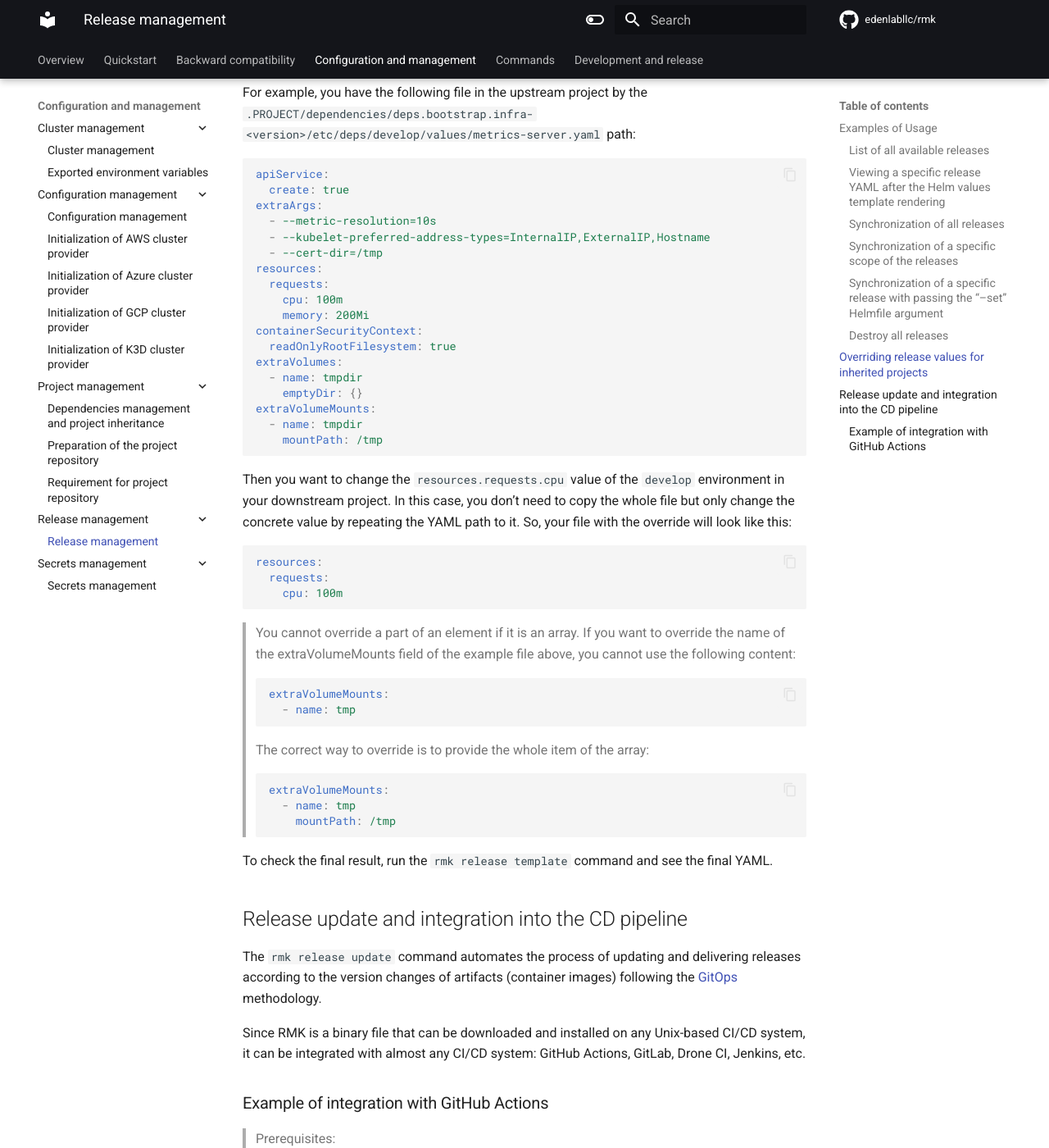
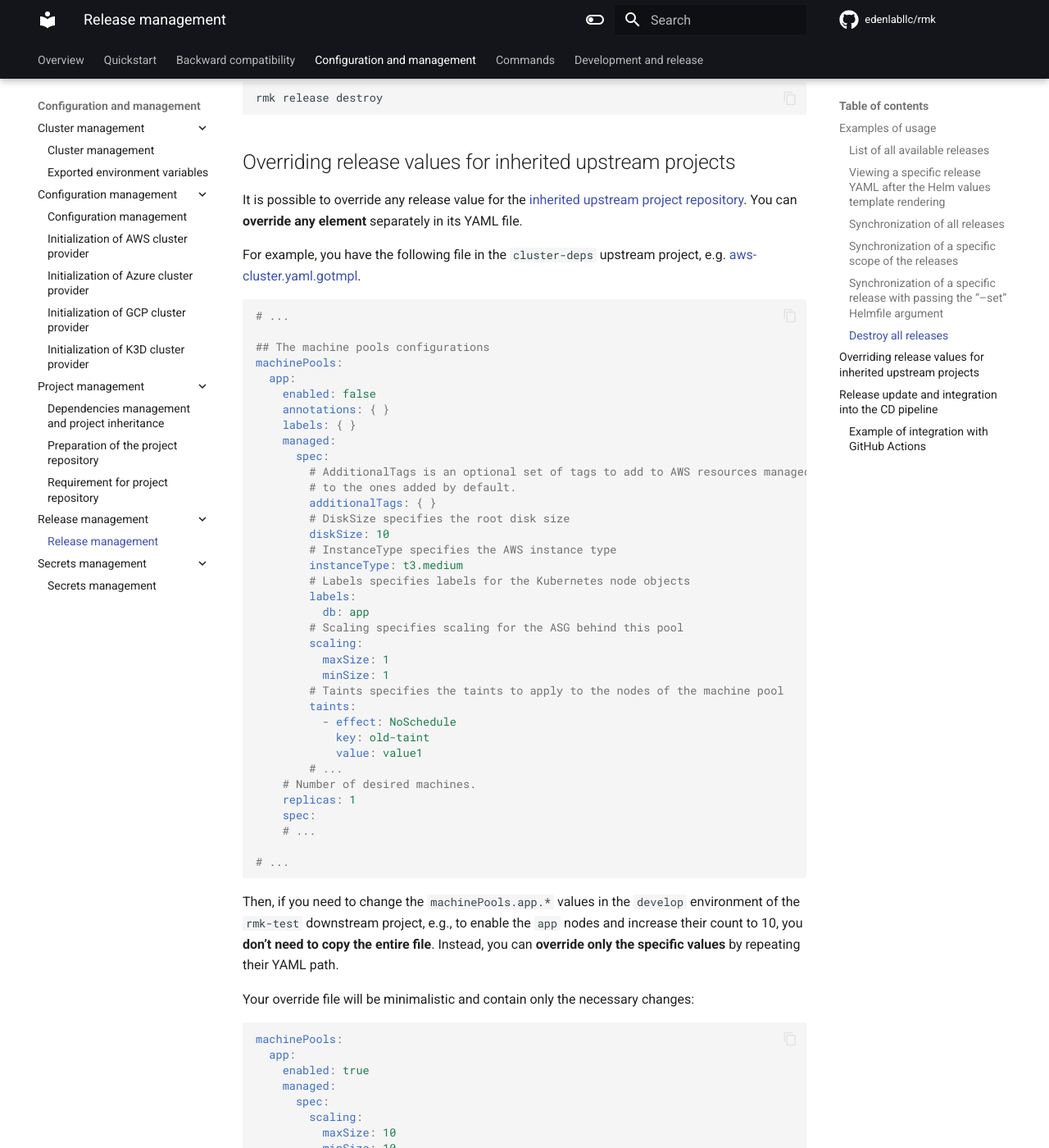
Before and after one commit to edenlabllc/rmk, an MkDocs documentation site: the page built from docs/configuration/release-management/release-management.md, in a window 1280 px wide and 1400 px high, scrolled down 2274 px. Shown: the whole window at 82% size. Built offline with MkDocs 1.6.1 and Material for MkDocs 9.7.7, drawn with Linux system fonts in a browser that asks for light colours; comment, search, counter and statistics services are not loaded; the version menu is left out; some of the changed text lies outside the part shown.

Commit message:
#59 - Improve release-management.md.

````diff
--- a/docs/configuration/release-management/release-management.md
+++ b/docs/configuration/release-management/release-management.md
@@ -4,20 +4,25 @@
 
 RMK uses a reduced set of the `Helmfile` commands without changing their behavior.
 The full list of commands can be found in the [release category](../../commands.md#release).
-Additionally, flags are provided for the commands, which allow extending capabilities and help during the command execution debug.
+Additionally, flags are provided for the commands, which allow extending capabilities and help during the command
+execution debug.
 
 For example:
 
 ```shell
 rmk release build
-rmk release list --selector app=name
-rmk release template --selector app=name --skip-context-switch
-rmk release sync --helmfile-log-level=debug --selector app=name
+rmk release list
+rmk release template --skip-context-switch --selector app=myapp1
+rmk release sync --helmfile-log-level=debug --selector app=myapp1
 rmk release destroy
 ```
 
-> The `--skip-context-switch` (`-s`) flag can be used for the commands like `rmk release template` to skip switching to a Kubernetes cluster.
-> This might be useful in the situations, when a cluster has not been provisioned yet and its releases and values are being developed.
+> The `--skip-context-switch` (`-s`) flag can be used with commands
+> like [rmk release template](http://localhost:8000/rmk/commands/#template-t) to **skip switching** to a
+> Kubernetes cluster.
+>
+> This is useful in situations where a **cluster has not been provisioned** yet, releases are being
+> developed, but the user still wants to **preview intermediate results**, such as checking the templating of a release.
 
 In a project repository, all the release values files are stored in the `etc/<scope>/<env>/values/` directories.
 For example:
@@ -27,24 +32,46 @@
 etc/rmk-test/staging/values/
 ```
 
-> The release values are inherited by the projects, e.g., the upstream project's values are included into the downstream project's values.
+> The release values are **inherited by the projects**, e.g., the upstream project's values ("deps") are included into
+> the downstream project's values ("rmk-test").
 
-All `releases.yaml` files controlling which releases are enabled/disabled are stored in the `etc/<scope>/<env>/`directories.
+All `releases.yaml` files controlling which releases are enabled/disabled are stored in the `etc/<scope>/<env>/`
+directories.
 For example:
 
 ```
 etc/deps/develop/releases.yaml
 ```
 
-> The `releases.yaml` files are not inherited by the projects in contrast to the values. Each project should have its
-> `releases.yaml` files for all deployed scopes and envs.
-> Running any of the commands in the release category will trigger the dependency resolution mechanism,
-> as well as the check for the Kubernetes context for the current environment to prevent releases
-> from being synchronized outside the environment context.
+> Similar to the [SOPS secrets files](../secrets-management/secrets-management.md#secret-files), the `releases.yaml`
+> files are **not inherited by the projects** in contrast to the release values. Each project **should have its own**
+> `releases.yaml` files for all deployed scopes and environments.
 
-The release installation order is declared in `helmfile.yaml.gotmpl` file.
+The release installation order is declared in `helmfile.yaml.gotmpl` file. For an example, see the `cluster-deps`
+[Helmfile](https://github.com/edenlabllc/cluster-deps.bootstrap.infra/blob/develop/helmfile.yaml.gotmpl).
 
-## Examples of Usage
+Running any of the commands in the `release` category will trigger the Helmfile's dependency resolution mechanism
+("[DAG](https://helmfile.readthedocs.io/en/latest/#dag-aware-installationdeletion-ordering-with-needs)").
+Additionally, RMK **verifies** that the current Kubernetes context matches the Git branch and environment,
+**preventing** releases from being synchronized to an **unintended** Kubernetes cluster (RMK will select a correct
+automatically).
+
+Among the user-defined `Helmfile` selectors, the following
+[labels](https://helmfile.readthedocs.io/en/stable/#labels-overview) are available **by default**:
+
+- `name`: Release name.
+- `namespace`: Release namespace.
+- `chart`: Chart name.
+
+For example:
+
+```shell
+rmk release list --selector name=myapp1
+rmk release sync --selector namespace=kube-system
+rmk release destroy --selector chart=mychart1
+```
+
+## Examples of usage
 
 ### List of all available releases
 
@@ -73,7 +100,7 @@
 ### Synchronization of a specific release with passing the "--set" Helmfile argument
 
 ```shell
-rmk release sync --selector app=redis --helmfile-args="--set='values.name=foo'"
+rmk release sync --selector app=myapp1 --helmfile-args="--set='values.key1=value1'"
 ```
 
 ### Destroy all releases
@@ -82,90 +109,117 @@
 rmk release destroy
 ```
 
-Among the `Helmfile` selectors, the following [predefined keys](https://helmfile.readthedocs.io/en/stable/#labels-overview)
-are provided out of the box:
+## Overriding release values for inherited upstream projects
 
-- Release name.
-- Release namespace.
-- Chart name.
+It is possible to override any release value for
+the [inherited upstream project repository](../project-management/dependencies-management-and-project-inheritance.md#dependencies-management-and-project-inheritance).
+You can **override any element** separately in its YAML file.
 
-For example:
+For example, you have the following file in the `cluster-deps` upstream project,
+e.g. [aws-cluster.yaml.gotmpl](https://github.com/edenlabllc/cluster-deps.bootstrap.infra/blob/develop/etc/deps/develop/values/aws-cluster.yaml.gotmpl).
 
-```shell
-rmk release sync --selector namespace=kube-system
+```yaml
+# ...
+
+## The machine pools configurations
+machinePools:
+  app:
+    enabled: false
+    annotations: { }
+    labels: { }
+    managed:
+      spec:
+        # AdditionalTags is an optional set of tags to add to AWS resources managed by the AWS provider, in addition
+        # to the ones added by default.
+        additionalTags: { }
+        # DiskSize specifies the root disk size
+        diskSize: 10
+        # InstanceType specifies the AWS instance type
+        instanceType: t3.medium
+        # Labels specifies labels for the Kubernetes node objects
+        labels:
+          db: app
+        # Scaling specifies scaling for the ASG behind this pool
+        scaling:
+          maxSize: 1
+          minSize: 1
+        # Taints specifies the taints to apply to the nodes of the machine pool
+        taints:
+          - effect: NoSchedule
+            key: old-taint
+            value: value1
+        # ...
+    # Number of desired machines.
+    replicas: 1
+    spec:
+    # ...
+
+# ...
 ```
 
-## Overriding release values for inherited projects
+Then, if you need to change the `machinePools.app.*` values in the `develop` environment of the `rmk-test` downstream
+project, e.g., to enable the `app` nodes and increase their count to 10, you **don’t need to copy the entire file**.
+Instead, you can **override only the specific values** by repeating their YAML path.
 
-It is possible to override any release value for the [inherited project repository](../project-management/dependencies-management-and-project-inheritance.md#dependencies-management-and-project-inheritance).
-You can override any element separately in its YAML file.
-
-For example, you have the following file in the upstream project by the `.PROJECT/dependencies/deps.bootstrap.infra-<version>/etc/deps/develop/values/metrics-server.yaml` path:
+Your override file will be minimalistic and contain only the necessary changes:
 
 ```yaml
-apiService:
-  create: true
-extraArgs:
-  - --metric-resolution=10s
-  - --kubelet-preferred-address-types=InternalIP,ExternalIP,Hostname
-  - --cert-dir=/tmp
-resources:
-  requests:
-    cpu: 100m
-    memory: 200Mi
-containerSecurityContext:
-  readOnlyRootFilesystem: true
-extraVolumes:
-  - name: tmpdir
-    emptyDir: {}
-extraVolumeMounts:
-  - name: tmpdir
-    mountPath: /tmp
+machinePools:
+  app:
+    enabled: true
+    managed:
+      spec:
+        scaling:
+          maxSize: 10
+          minSize: 10
+    replicas: 10
 ```
 
-Then you want to change the `resources.requests.cpu` value of the `develop` environment in your downstream project.
-In this case, you don't need to copy the whole file but only change the concrete value by repeating the YAML path to it.
-So, your file with the override will look like this:
-
-```yaml
-resources:
-  requests:
-    cpu: 100m
-```
-
-> You cannot override a part of an element if it is an array.
-> If you want to override the name of the extraVolumeMounts field of the example file above, you cannot use the following content:
+> If you want to **override** the `taints` field, which is an **array**, the correct way to do this is to
+> **provide the whole array**:
+>
 > ```yaml
-> extraVolumeMounts:
->   - name: tmp
+> taints:
+>   # old taint
+>   - effect: NoSchedule
+>     key: old-taint
+>     value: value1
+>   # new taint
+>   - effect: PreferNoSchedule
+>     key: new-taint
+>     value: value2
 > ```
-> The correct way to override is to provide the whole item of the array:
+>
+> You **cannot override a subset** of the array items:
 > ```yaml
-> extraVolumeMounts:
->   - name: tmp
->     mountPath: /tmp
+> taints:
+>   # incorrect
+>   - effect: NoSchedule
+>     key: new-taint
+>     value: value2
 > ```
 
-To check the final result, run the `rmk release template` command and see the final YAML.
+To check the final result, run the [rmk release template](http://localhost:8000/rmk/commands/#template-t) command and
+see the final YAML.
 
 ## Release update and integration into the CD pipeline
 
-The `rmk release update` command automates the process of updating and delivering releases
-according to the version changes of artifacts (container images) following the [GitOps](https://www.gitops.tech) methodology.
+The [rmk release update](http://localhost:8000/rmk/commands/#update-u_2) command automates the process of **updating and
+delivering releases** according to the version changes of artifacts, e.g., container images, following
+the [GitOps](https://www.gitops.tech) methodology.
 
-Since RMK is a binary file that can be downloaded and installed on any Unix-based CI/CD system,
-it can be integrated with almost any CI/CD system: GitHub Actions, GitLab, Drone CI, Jenkins, etc.
+Since RMK is a binary file that can be **downloaded and installed** on any Unix-based operating system,
+it can be **integrated** with almost any CI/CD system: GitHub Actions, GitLab, Drone CI, Jenkins, etc.
 
 ### Example of integration with GitHub Actions
 
-> Prerequisites:
+> **Prerequisites:**
 >
-> - The project repository has already been generated and [prepared](../project-management/preparation-of-project-repository.md) using RMK.
+> - The project repository has already
+    been [generated and prepared](../project-management/preparation-of-project-repository.md) using RMK.
 
 Create the following workflow in your project repository at `.github/workflows/release-update.yaml`.
-An example content of the GitHub Actions' workflow:
-
-[//]: # (  TODO ACTUALIZE)
+An example content of the [GitHub Actions](https://github.com/features/actions)' workflow:
 
 ```yaml
 name: Release update
@@ -213,10 +267,10 @@
 - `version`
 
 As soon as a request with these parameters is sent to this action,
-RMK will be executed, first analyzing all the `releases.yaml` files to match the `image_repository_full_name` and will replace the tag field
-with the corresponding version if the versions differ.
-After that, it will automatically commit the changes to the current branch in the `releases.yaml` files where changes have been found.
-Then, it will synchronize the releases where the version changes were found.
+RMK will be executed, first analyzing all the `releases.yaml` files to match the `image_repository_full_name` and will
+replace the tag field with the corresponding version if the versions differ. After that, it will
+**automatically commit** the changes to the current branch in the `releases.yaml` files where changes have been found.
+Then, it will **synchronize the releases** where the version changes were found.
 
 An example of the `releases.yaml` file:
 
@@ -226,16 +280,16 @@
   enabled: true
   image:
     repository: 123456789012.dkr.ecr.us-east-1.amazonaws.com/app.foo
-    tag: v0.11.1
+    tag: v0.1.0
 bar:
   enabled: true
   image:
     repository: 123456789012.dkr.ecr.us-east-1.amazonaws.com/app.bar
-    tag: v0.16.0
+    tag: v0.1.1
 # ...
 ```
 
-To make the code delivery process fully automatic on the CI pipeline's side, after building and pushing
-the container image to the image repository, add a step that triggers the deployment action and passes
-the container image repository's full name and its final tag. This can be done via an API call using [cURL](https://en.wikipedia.org/wiki/CURL)
-or through [GitHub CLI](https://cli.github.com/). This way, we achieve automatic code delivery to the infrastructure environment.
+To fully automate code delivery in the CI pipeline, add a step that triggers the deployment after building and pushing
+the container image. This step should pass the full image repository name and tag via an API call
+using [cURL](https://en.wikipedia.org/wiki/CURL) or [GitHub CLI](https://cli.github.com/). This ensures **seamless
+deployment** to the infrastructure environment.
````
Also changed, not shown: other parts of docs/configuration/release-management/release-management.md (+1 -1 lines).
